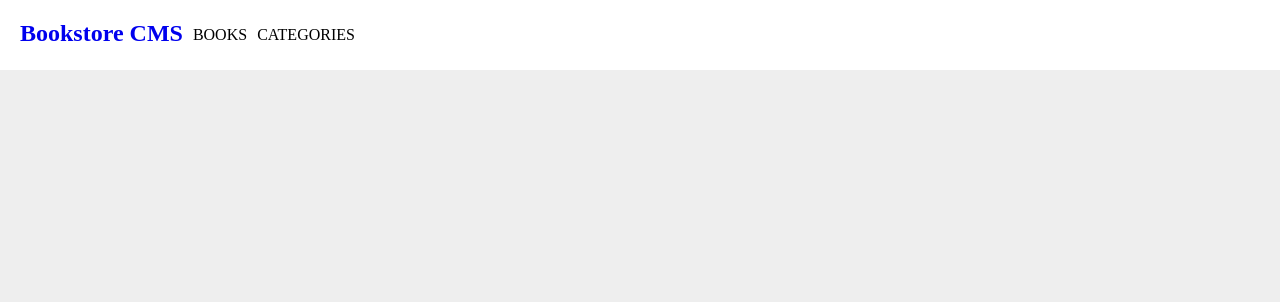
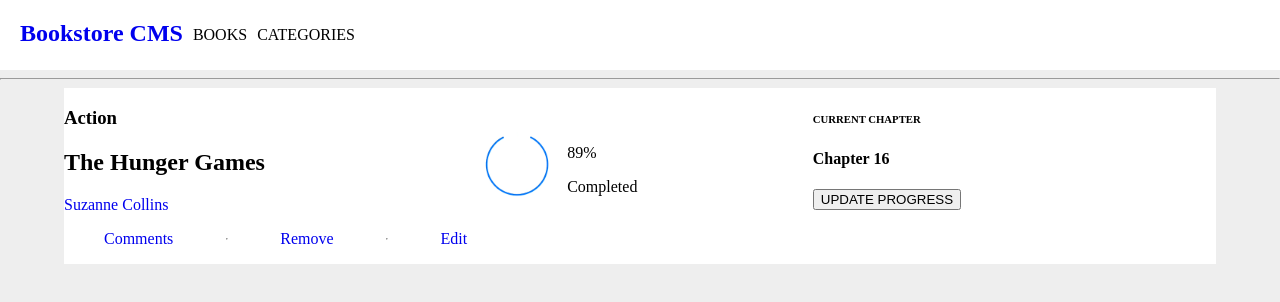
Before and after one commit to Ntwali-Josue/Booksstore, a React (Create React App) app: page / in a window 1280 px wide. Shown: the top 302 px of the page. Built offline with nearby package versions, Linux system fonts and the light colour scheme.

Commit message:
Render book component

```diff
--- a/src/components/App.js
+++ b/src/components/App.js
@@ -1,10 +1,13 @@
 import Navbar from './Navbar';
+import Books from './Books';
 import './App.css';
 
 const App = () => {
   return (
     <div className="App">
       <Navbar />
+      <hr />
+      <Books />
     </div>
   );
 }
```
